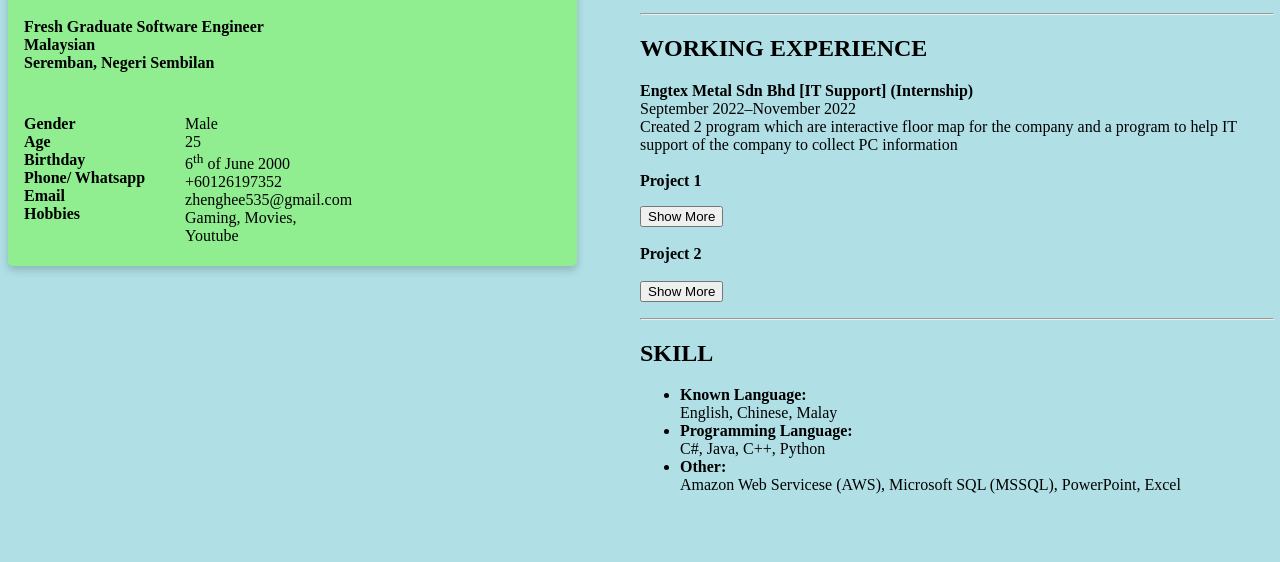
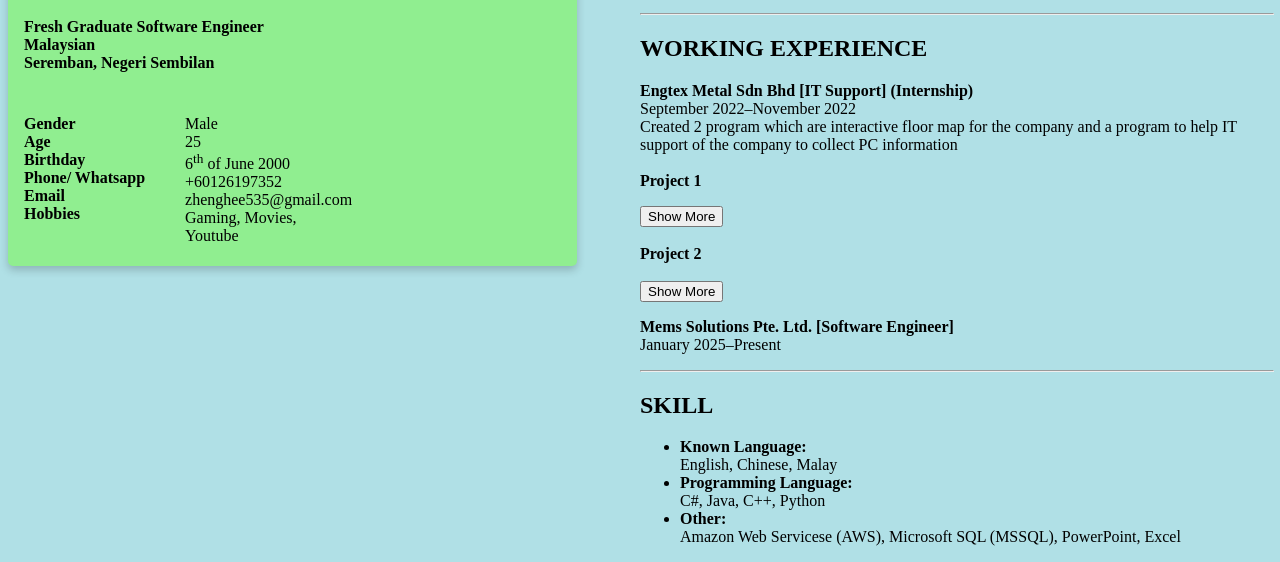
Before and after one commit to zhengheetong/zhengheetong.github.io, a plain HTML site: page index.html in a window 1280 px wide. Shown: the part 455-1017 px from the top of the page. Before the commit the page ends 965 px from the top, so only its background shows below. Drawn offline with Linux system fonts and the light colour scheme.

Commit message:
Update index.html

```diff
--- a/index.html
+++ b/index.html
@@ -146,6 +146,11 @@ img {
 				</div>
 				<button type="button" onclick="toggle(this)">Show More</button>
 			</p>
+
+			<p>
+				<span style="font-weight:bold">Mems Solutions Pte. Ltd. [Software Engineer]</span><br>
+				January 2025–Present <br>
+			</p>
 			<hr style="width:100%;text-align:left;margin-left:0">
 			<h2>SKILL</h2>
 			<p>
```
